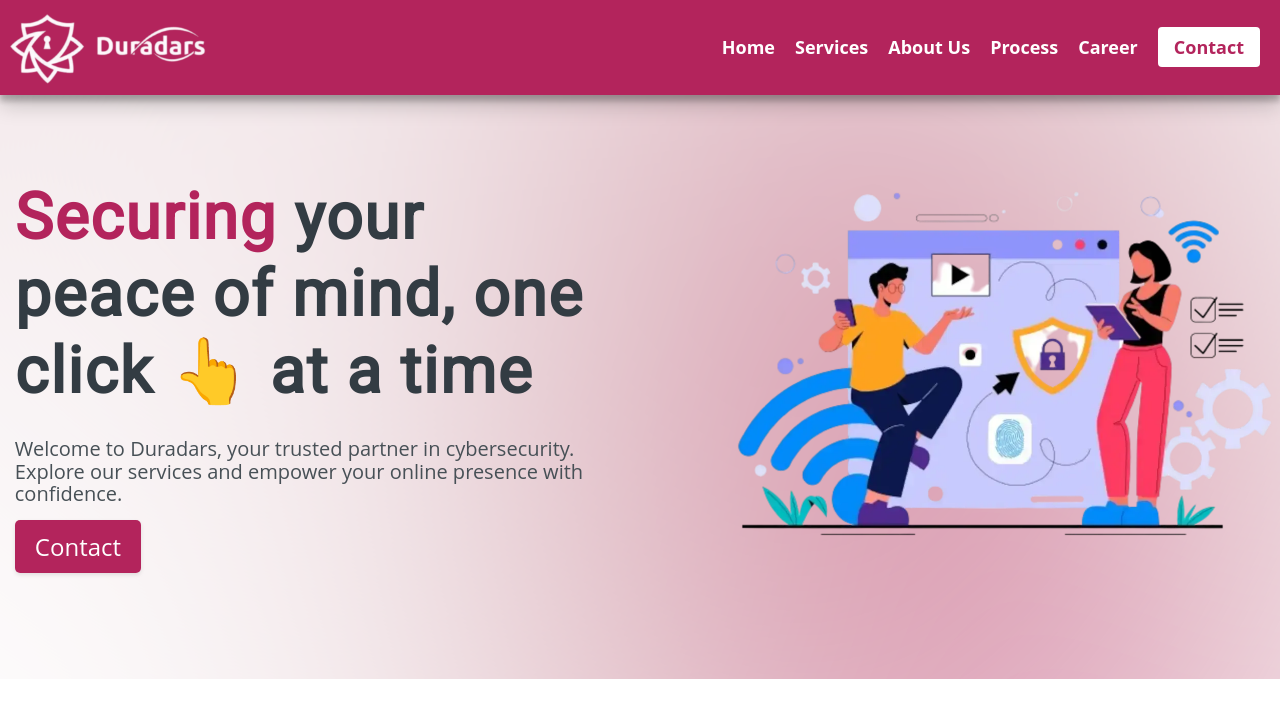
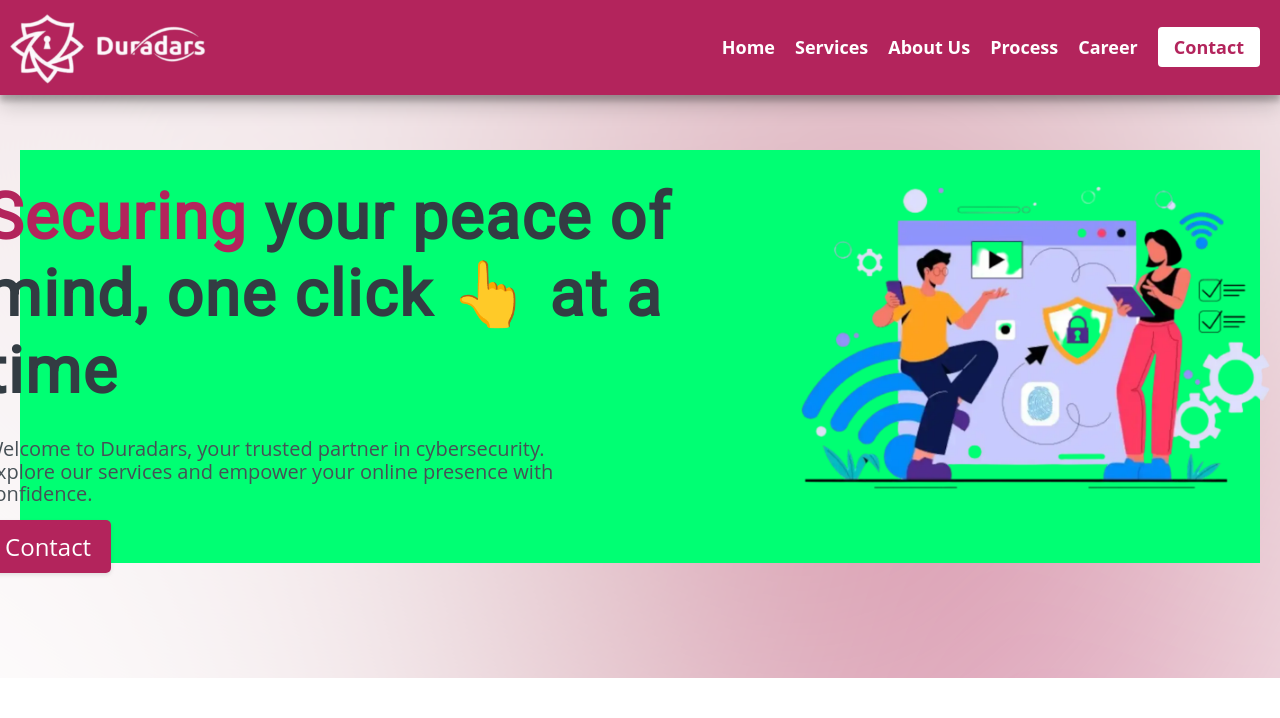
Before and after one commit to devasyarajguru/Duradars-website, a React (Vite) app: page / in a window 1280 px wide. Shown: the top 718 px of the page. Built offline with nearby package versions, Linux system fonts and the light colour scheme.

Commit message:
chore:Modfying hero section

```diff
--- a/src/CSS/Home.css
+++ b/src/CSS/Home.css
@@ -81,7 +81,7 @@
   font-weight: 600;
   line-height: 1.2em;
   margin-bottom: 1.75rem;
-  width:600px;
+  width:700px;
   font-family: 'Roboto', sans-serif;
   letter-spacing: 0.10rem;
 }
@@ -379,46 +379,13 @@
 
 @media (min-width:1200px)
 {
-  .tagline{
+  .tagline
+  {
     font-size: 4rem;
   }
 
-  .hero-section-content
+  .content-container-wrapper
   {
-    margin-left: 2%;
+    background-color: rgb(0, 255, 115);
   }
-  /* .tagline {
-    max-width: 100%;
-    font-size: 4rem;
-    width: 100%;
-    text-align: center;
-    margin-bottom: 20px;
-    letter-spacing: 0.15rem;
-  }
-
-  .paragraph {
-    max-width: 85%;
-    font-size: 1.125rem;
-    width: 100%;
-    text-align: center;
-    margin-bottom: 20px;
-  }
-
-  .custom-button {
-    width: 250px;
-    margin-top: 20px;
-  }
-
-  .hero-section-content {
-    display: flex;
-    justify-content: center;
-    align-items: center;
-    flex-direction: column;
-    margin-bottom: 100px;
-  }
-
-  .svg-image {
-    max-width: 600px;
-    height: auto;
-  } */
 }
--- a/src/Components/MainHero.jsx
+++ b/src/Components/MainHero.jsx
@@ -30,7 +30,7 @@ const MainHero = ({
         <div className="content-container-wrapper">
           <div className="content-container fade-in">
             {/* Hero Section content Starts */}
-            <div className="hero-section-content">
+            <div className="hero-section-content" id="box">
               <h1 className="tagline slide-left">
                 {taglineJSX}
                 {taglineText}
@@ -48,7 +48,7 @@ const MainHero = ({
             </div>
             {/* Hero Section content Ends */}
 
-            <div className="hero-section-image">
+            <div className="hero-section-image" id="box">
               {/* Hero Section Image Starts */}
               <div className="hero-image">
                 <picture>
```
